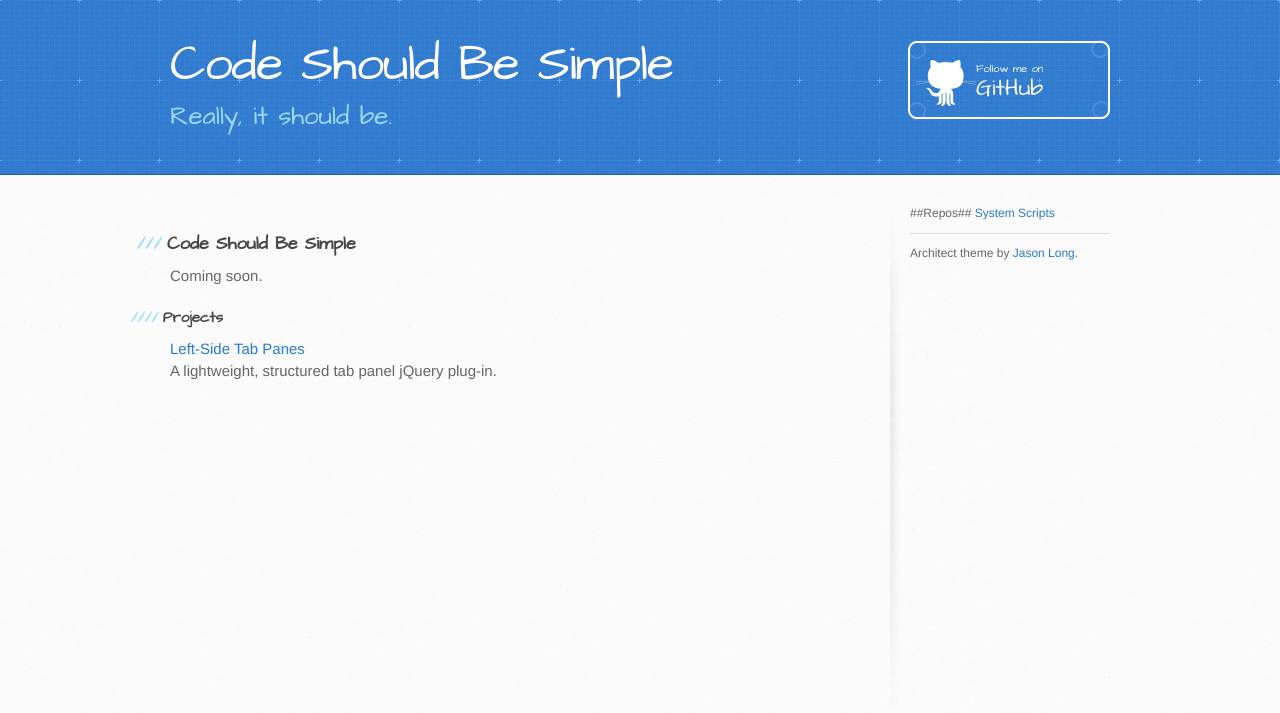
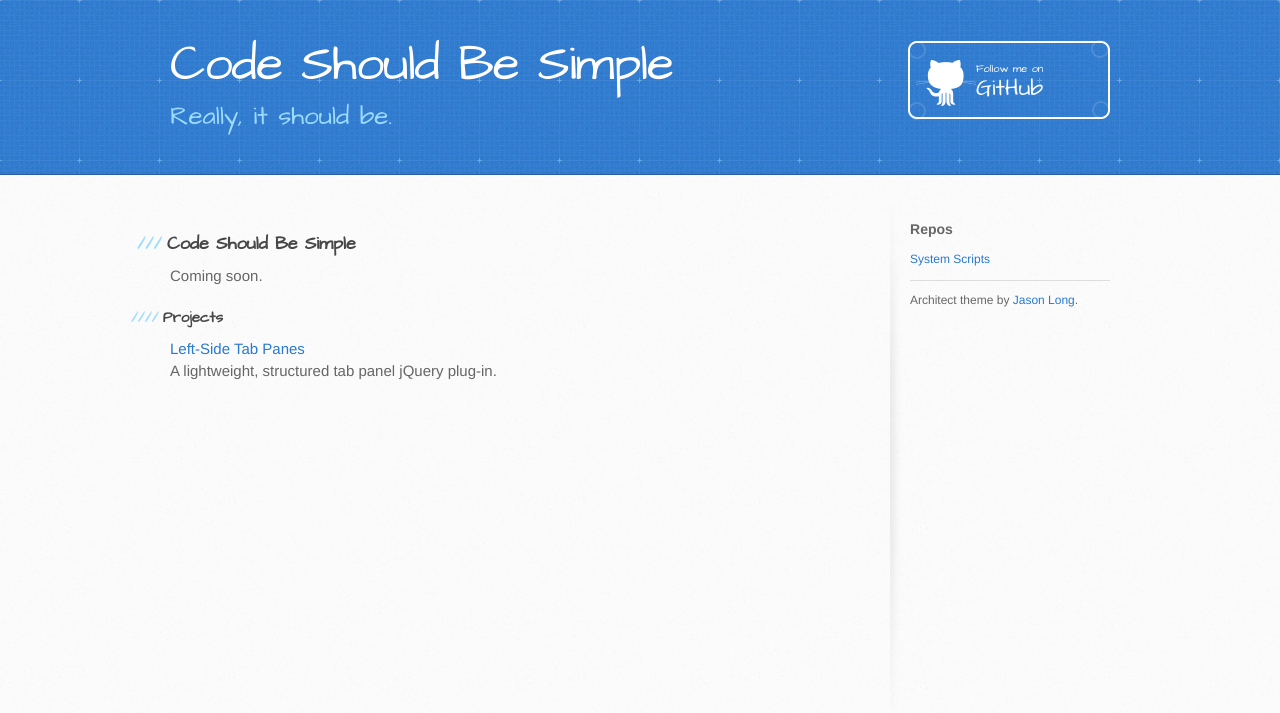
Before and after one commit to CodeShouldBeSimple/codeshouldbesimple.gitbhub.io, a plain HTML site: page index.html in a window 1280 px wide. Drawn offline with Linux system fonts and the light colour scheme.

Commit message:
Sidebar formatting derp.

```diff
--- a/index.html
+++ b/index.html
@@ -39,7 +39,7 @@
 		  </p>
         </section>
         <aside id="sidebar">
-          ##Repos##
+          <h3>Repos</h3>
           <a href="//github.com/CodeShouldBeSimple/system-scripts">System Scripts</a>
 		  <hr />
           <p>Architect theme by <a href="https://twitter.com/jasonlong">Jason Long</a>.</p>
```
